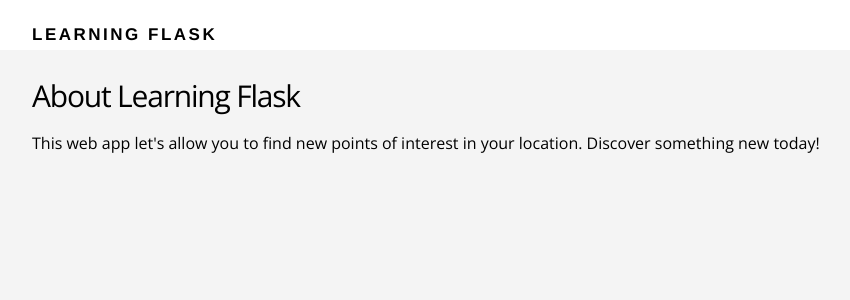
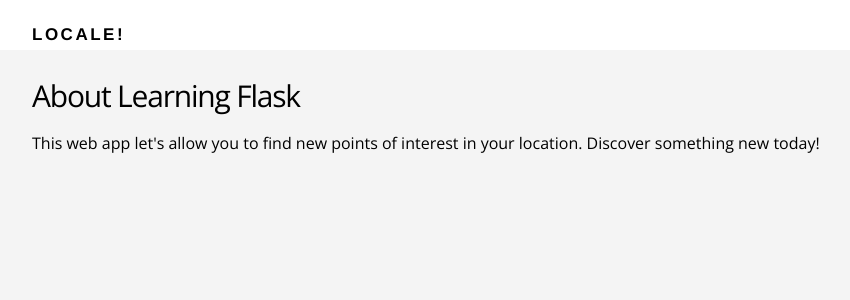
Before and after one commit to Miciaha/Locale, a Flask app: page /about in a window 1280 px wide. Shown: the top 300 px of the page, without its empty margins (108-958 px from the left). Run offline with Flask 2, Linux system fonts and the light colour scheme; some libraries are stand-ins or nearby versions.

Commit message:
Changing App Name

```diff
--- a/templates/layout.html
+++ b/templates/layout.html
@@ -8,7 +8,7 @@
   <body>
     <header>
       <div class="container">
-        <h1 class="title">Learning Flask</h1>
+        <h1 class="title">Locale!</h1>
       </div>
     </header>
 
```
